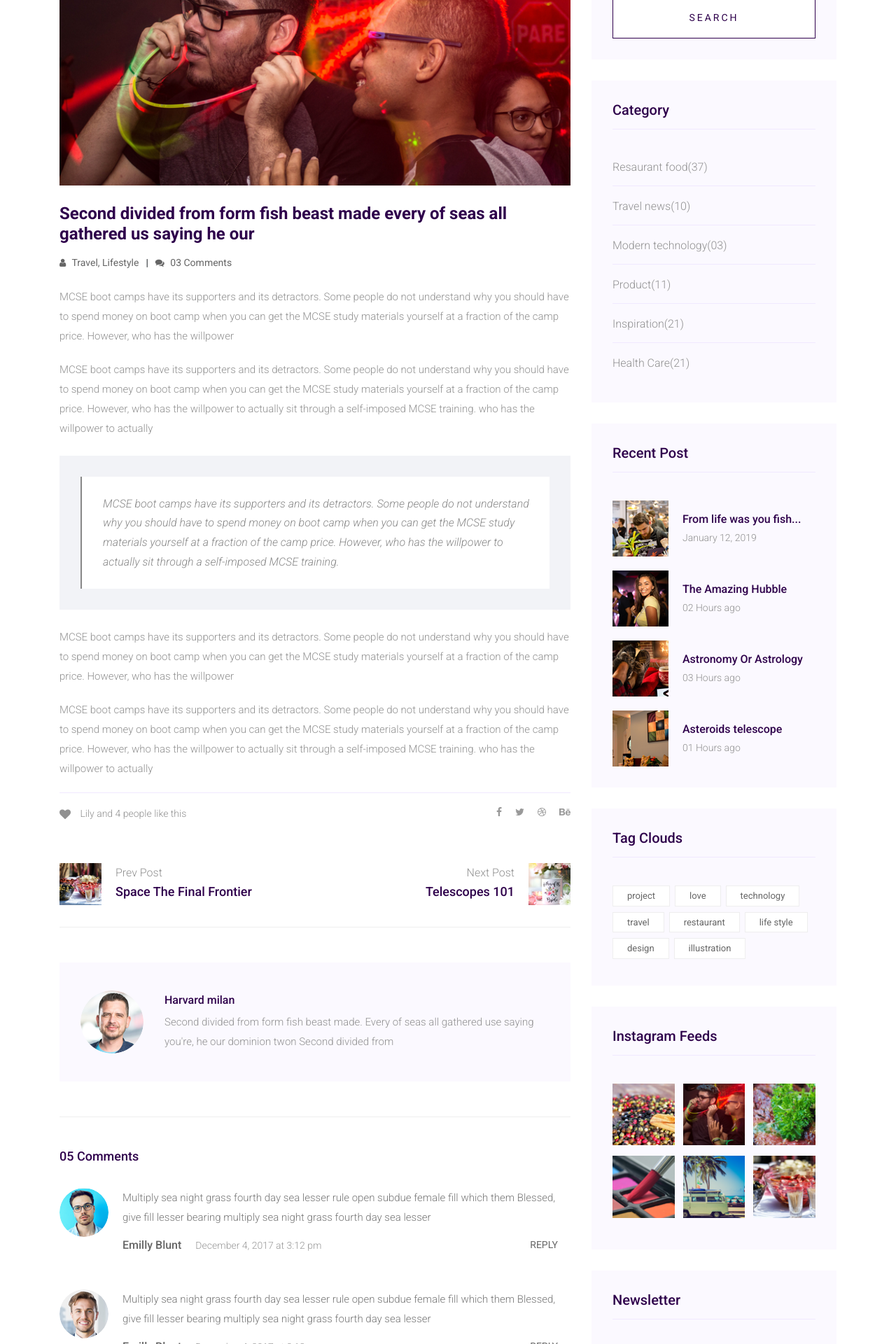
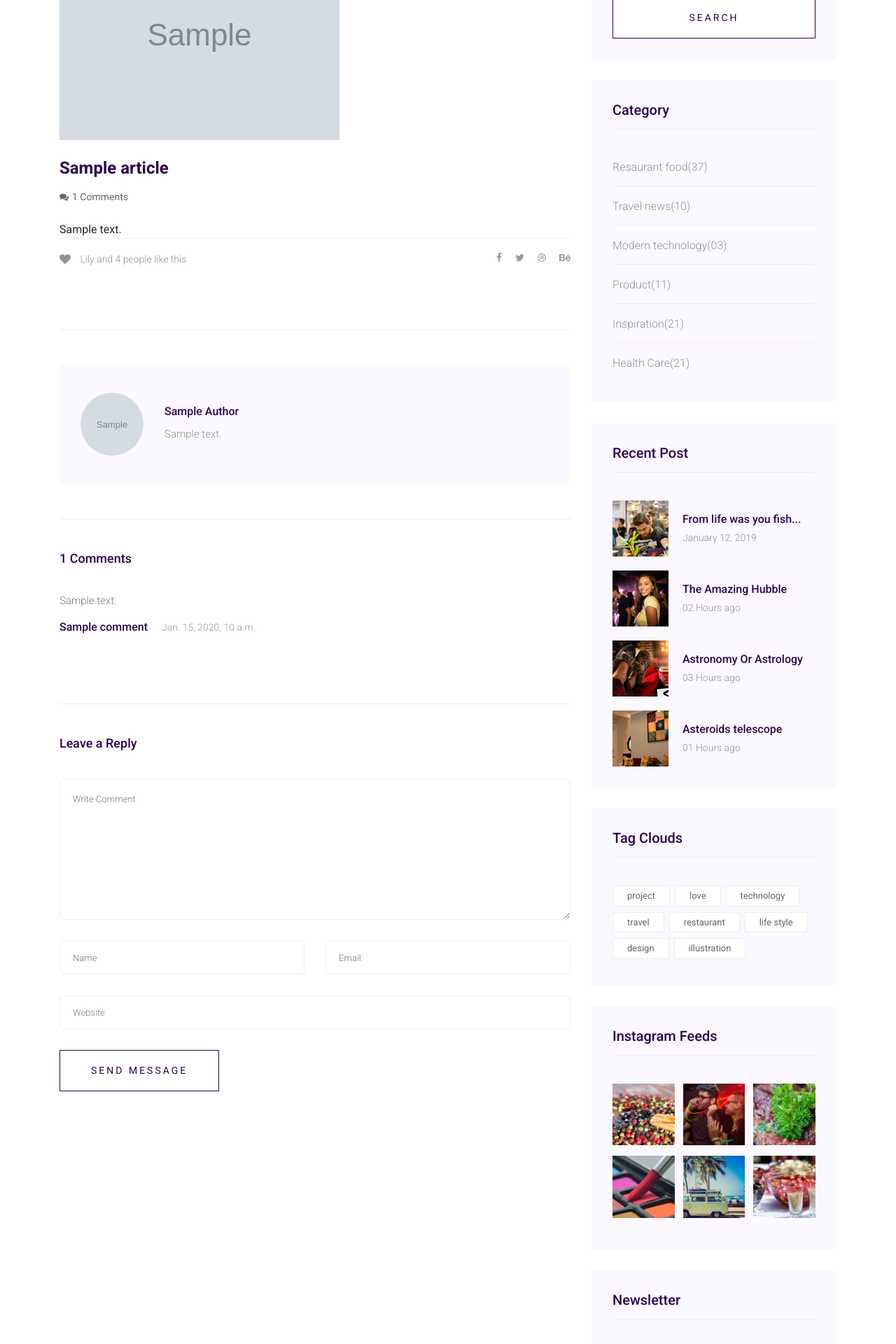
Before and after one commit to sergei4e/django2, a Django app: a page that uses templates/news/page.html in a window 1280 px wide. Shown: the part 720-2640 px from the top of the page at 70% size. Run offline with Django 3.2, Linux system fonts and the light colour scheme; tables that the repository leaves empty hold one stand-in row (values such as "Sample post"); grey boxes marked "Sample" are stand-in pictures; some libraries are stand-ins or nearby versions.

Commit message:
templates rendering / context processor / category / article / comments

```diff
--- a/news/admin.py
+++ b/news/admin.py
@@ -29,6 +29,10 @@ def get_fresh_news(modeladmin, request, queryset):
 get_fresh_news.short_description = "Get fresh articles"
 
 
+class CommentArticleInLine(admin.TabularInline):
+    model = Comment
+
+
 class ArticleAdmin(SummernoteModelAdmin):
     summernote_fields = ('content', 'short_description')
     list_display = ('name', 'image_code', 'pub_date',
@@ -37,6 +41,7 @@ class ArticleAdmin(SummernoteModelAdmin):
     list_filter = ('author', 'pub_date', 'categories')
     search_fields = ('name', 'author__name')
     actions = (count_words, )
+    inlines = (CommentArticleInLine, )
 
     def image_code(self, object):
         return format_html(
--- a/news/models.py
+++ b/news/models.py
@@ -57,7 +57,9 @@ class Comment(models.Model):
     email = models.EmailField()
     website = models.CharField(max_length=255)
     comment = models.TextField()
-    article = models.ForeignKey(Article, on_delete=models.CASCADE)
+    article = models.ForeignKey(Article, on_delete=models.CASCADE,
+                                related_name='comments')
+    pub_date = models.DateTimeField(auto_now_add=True)
 
     def __str__(self):
         return self.comment[:20]
--- a/news/views.py
+++ b/news/views.py
@@ -1,5 +1,5 @@
 from django.shortcuts import render
-from django.db.models import Count
+from django.core.exceptions import ObjectDoesNotExist
 
 from .models import Article, Category
 
@@ -7,31 +7,45 @@ from .models import Article, Category
 def index_handler(request):
     last_articles = Article.objects.all().order_by(
         '-pub_date')[:3].prefetch_related('categories')
-
-    cat_list = Category.objects.annotate(
-        count=Count('article__id')).order_by('count')[:5]
-
     context = {
         'last_articles': last_articles,
-        'menu_categories': cat_list
     }
     return render(request, 'news/index.html', context)
 
 
-def blog_handler(request):
-    last_articles = Article.objects.all().order_by(
-        '-pub_date')[:10].prefetch_related('categories')
-    context = {'last_articles': last_articles}
-    return render(request, 'news/blog.html', context)
-
-
-def category_handler(request, cat_slug):
-    context = {}
+def blog_handler(request, **kwargs):
+    cat_slug = kwargs.get('cat_slug')
+    if cat_slug:
+        category = Category.objects.get(slug=cat_slug)
+        last_articles = Article.objects.filter(
+            categories__slug=cat_slug).order_by(
+            '-pub_date')[:10].prefetch_related('categories')
+    else:
+        last_articles = Article.objects.all().order_by(
+            '-pub_date')[:10].prefetch_related('categories')
+        category = None
+    context = {
+        'last_articles': last_articles,
+        'category': category
+    }
     return render(request, 'news/blog.html', context)
 
 
 def page_handler(request, post_slug):
-    context = {}
+    main_article = Article.objects.get(slug=post_slug)
+    try:
+        prev_article = Article.objects.get(id=main_article.id-1)
+    except ObjectDoesNotExist:
+        prev_article = None
+    try:
+        next_article = Article.objects.get(id=main_article.id+1)
+    except ObjectDoesNotExist:
+        next_article = None
+    context = {
+        'article': main_article,
+        'prev_article': prev_article,
+        'next_article': next_article
+    }
     return render(request, 'news/page.html', context)
 
 
--- a/super_news/settings.py
+++ b/super_news/settings.py
@@ -71,6 +71,7 @@ TEMPLATES = [
                 'django.template.context_processors.request',
                 'django.contrib.auth.context_processors.auth',
                 'django.contrib.messages.context_processors.messages',
+                'news.context_processor.menu_categories'
             ],
         },
     },
@@ -126,7 +127,7 @@ USE_TZ = True
 # Static files (CSS, JavaScript, Images)
 # https://docs.djangoproject.com/en/3.0/howto/static-files/
 
-STATIC_URL = '/static_blabla/'
+STATIC_URL = '/static/'
 
 STATICFILES_DIRS = [os.path.join(BASE_DIR, "static")]
 
--- a/super_news/urls.py
+++ b/super_news/urls.py
@@ -27,7 +27,7 @@ from news import views
 urlpatterns = [
     path('', views.index_handler, name='homepage'),
     path('blog/', views.blog_handler, name='blog'),
-    path('<cat_slug>', views.blog_handler, name='category'),
+    path('category/<cat_slug>', views.blog_handler, name='category'),
     path('post/<post_slug>', views.page_handler, name='article'),
 
     path('about/', views.about_handler, name='about'),
@@ -43,5 +43,5 @@ urlpatterns = [
 
 
 if settings.DEBUG:
-    urlpatterns += [path('__debug__/', include(debug_toolbar.urls))]
+    urlpatterns = [path('__debug__/', include(debug_toolbar.urls))] + urlpatterns
     urlpatterns += static(settings.MEDIA_URL, document_root=settings.MEDIA_ROOT)
--- a/templates/news/page.html
+++ b/templates/news/page.html
@@ -5,7 +5,7 @@
 
 <!-- bradcam_area_start -->
 <div class="bradcam_area breadcam_bg overlay2">
-   <h3>Single Blog</h3>
+   <h3>{{article.name | truncatewords:4}}</h3>
 </div>
 <!-- bradcam_area_end -->
 
@@ -16,46 +16,14 @@
          <div class="col-lg-8 posts-list">
             <div class="single-post">
                <div class="feature-img">
-                  <img class="img-fluid" src="/static/img/blog/single_blog_1.png" alt="">
+                  <img class="img-fluid" src="{{article.main_image.url}}" alt="">
                </div>
                <div class="blog_details">
-                  <h2>Second divided from form fish beast made every of seas
-                     all gathered us saying he our
-                  </h2>
+                  <h2>{{article.name}}</h2>
                   <ul class="blog-info-link mt-3 mb-4">
-                     <li><a href="#"><i class="fa fa-user"></i> Travel, Lifestyle</a></li>
-                     <li><a href="#"><i class="fa fa-comments"></i> 03 Comments</a></li>
+                     <li><a href="#comments"><i class="fa fa-comments"></i>{{ article.comments.all.count }} Comments</a></li>
                   </ul>
-                  <p class="excert">
-                     MCSE boot camps have its supporters and its detractors. Some people do not understand why you
-                     should have to spend money on boot camp when you can get the MCSE study materials yourself at a
-                     fraction of the camp price. However, who has the willpower
-                  </p>
-                  <p>
-                     MCSE boot camps have its supporters and its detractors. Some people do not understand why you
-                     should have to spend money on boot camp when you can get the MCSE study materials yourself at a
-                     fraction of the camp price. However, who has the willpower to actually sit through a
-                     self-imposed MCSE training. who has the willpower to actually
-                  </p>
-                  <div class="quote-wrapper">
-                     <div class="quotes">
-                        MCSE boot camps have its supporters and its detractors. Some people do not understand why you
-                        should have to spend money on boot camp when you can get the MCSE study materials yourself at
-                        a fraction of the camp price. However, who has the willpower to actually sit through a
-                        self-imposed MCSE training.
-                     </div>
-                  </div>
-                  <p>
-                     MCSE boot camps have its supporters and its detractors. Some people do not understand why you
-                     should have to spend money on boot camp when you can get the MCSE study materials yourself at a
-                     fraction of the camp price. However, who has the willpower
-                  </p>
-                  <p>
-                     MCSE boot camps have its supporters and its detractors. Some people do not understand why you
-                     should have to spend money on boot camp when you can get the MCSE study materials yourself at a
-                     fraction of the camp price. However, who has the willpower to actually sit through a
-                     self-imposed MCSE training. who has the willpower to actually
-                  </p>
+                  {{article.content | safe}}
                </div>
             </div>
             <div class="navigation-top">
@@ -74,139 +42,79 @@
                </div>
                <div class="navigation-area">
                   <div class="row">
+                     {% if prev_article %}
                      <div
                         class="col-lg-6 col-md-6 col-12 nav-left flex-row d-flex justify-content-start align-items-center">
                         <div class="thumb">
-                           <a href="#">
-                              <img class="img-fluid" src="/static/img/post/preview.png" alt="">
+                           <a href="{% url 'article' prev_article.slug %}">
+                              <img class="img-fluid" src="{{prev_article.main_image.url}}" alt="">
                            </a>
                         </div>
                         <div class="arrow">
-                           <a href="#">
+                           <a href="{% url 'article' prev_article.slug %}">
                               <span class="lnr text-white ti-arrow-left"></span>
                            </a>
                         </div>
                         <div class="detials">
                            <p>Prev Post</p>
-                           <a href="#">
-                              <h4>Space The Final Frontier</h4>
+                           <a href="{% url 'article' prev_article.slug %}">
+                              <h4>{{prev_article.name|truncatewords:5}}</h4>
                            </a>
                         </div>
                      </div>
+                     {% endif %}
+                     {% if next_article %}
                      <div
                         class="col-lg-6 col-md-6 col-12 nav-right flex-row d-flex justify-content-end align-items-center">
                         <div class="detials">
                            <p>Next Post</p>
-                           <a href="#">
-                              <h4>Telescopes 101</h4>
+                           <a href="{% url 'article' next_article.slug %}">
+                              <h4>{{next_article.name|truncatewords:5}}</h4>
                            </a>
                         </div>
                         <div class="arrow">
-                           <a href="#">
+                           <a href="{% url 'article' next_article.slug %}">
                               <span class="lnr text-white ti-arrow-right"></span>
                            </a>
                         </div>
                         <div class="thumb">
-                           <a href="#">
-                              <img class="img-fluid" src="/static/img/post/next.png" alt="">
+                           <a href="{% url 'article' next_article.slug %}">
+                              <img class="img-fluid" src="{{next_article.main_image.url}}" alt="">
                            </a>
                         </div>
                      </div>
+                     {% endif %}
                   </div>
                </div>
             </div>
             <div class="blog-author">
                <div class="media align-items-center">
-                  <img src="/static/img/blog/author.png" alt="">
+                  <img src="{{ article.author.avatar.url }}" alt="{{ article.author.name | title }}">
                   <div class="media-body">
-                     <a href="#">
-                        <h4>Harvard milan</h4>
-                     </a>
-                     <p>Second divided from form fish beast made. Every of seas all gathered use saying you're, he
-                        our dominion twon Second divided from</p>
+                     <h4>{{ article.author.name | title }}</h4>
+                     <p>{{ article.author.bio }}</p>
                   </div>
                </div>
             </div>
-            <div class="comments-area">
-               <h4>05 Comments</h4>
+            <div class="comments-area" id="comments">
+               <h4>{{ article.comments.all.count }} Comments</h4>
+               {% for comment in article.comments.all %}
                <div class="comment-list">
                   <div class="single-comment justify-content-between d-flex">
                      <div class="user justify-content-between d-flex">
-                        <div class="thumb">
-                           <img src="/static/img/comment/comment_1.png" alt="">
-                        </div>
                         <div class="desc">
-                           <p class="comment">
-                              Multiply sea night grass fourth day sea lesser rule open subdue female fill which them
-                              Blessed, give fill lesser bearing multiply sea night grass fourth day sea lesser
-                           </p>
+                           <p class="comment">{{ comment.comment }}</p>
                            <div class="d-flex justify-content-between">
                               <div class="d-flex align-items-center">
-                                 <h5>
-                                    <a href="#">Emilly Blunt</a>
-                                 </h5>
-                                 <p class="date">December 4, 2017 at 3:12 pm </p>
-                              </div>
-                              <div class="reply-btn">
-                                 <a href="#" class="btn-reply text-uppercase">reply</a>
+                                 <h5>{{comment.name}}</h5>
+                                 <p class="date">{{comment.pub_date}}</p>
                               </div>
                            </div>
                         </div>
                      </div>
                   </div>
                </div>
-               <div class="comment-list">
-                  <div class="single-comment justify-content-between d-flex">
-                     <div class="user justify-content-between d-flex">
-                        <div class="thumb">
-                           <img src="/static/img/comment/comment_2.png" alt="">
-                        </div>
-                        <div class="desc">
-                           <p class="comment">
-                              Multiply sea night grass fourth day sea lesser rule open subdue female fill which them
-                              Blessed, give fill lesser bearing multiply sea night grass fourth day sea lesser
-                           </p>
-                           <div class="d-flex justify-content-between">
-                              <div class="d-flex align-items-center">
-                                 <h5>
-                                    <a href="#">Emilly Blunt</a>
-                                 </h5>
-                                 <p class="date">December 4, 2017 at 3:12 pm </p>
-                              </div>
-                              <div class="reply-btn">
-                                 <a href="#" class="btn-reply text-uppercase">reply</a>
-                              </div>
-                           </div>
-                        </div>
-                     </div>
-                  </div>
-               </div>
-               <div class="comment-list">
-                  <div class="single-comment justify-content-between d-flex">
-                     <div class="user justify-content-between d-flex">
-                        <div class="thumb">
-                           <img src="/static/img/comment/comment_3.png" alt="">
-                        </div>
-                        <div class="desc">
-                           <p class="comment">
-                              Multiply sea night grass fourth day sea lesser rule open subdue female fill which them
-                              Blessed, give fill lesser bearing multiply sea night grass fourth day sea lesser
-                           </p>
-                           <div class="d-flex justify-content-between">
-                              <div class="d-flex align-items-center">
-                                 <h5>
-                                    <a href="#">Emilly Blunt</a>
-                                 </h5>
-                                 <p class="date">December 4, 2017 at 3:12 pm </p>
-                              </div>
-                              <div class="reply-btn">
-                                 <a href="#" class="btn-reply text-uppercase">reply</a>
-                              </div>
-                           </div>
-                        </div>
-                     </div>
-                  </div>
-               </div>
+               {% endfor %}
             </div>
             <div class="comment-form">
                <h4>Leave a Reply</h4>
```
Also changed, not shown: news/context_processor.py (added, +10 -0 lines), templates/news/blog.html (+8 -4 lines), news/migrations/0006_auto_20200124_1122.py (added), news/migrations/0007_comment_pub_date.py (added).
